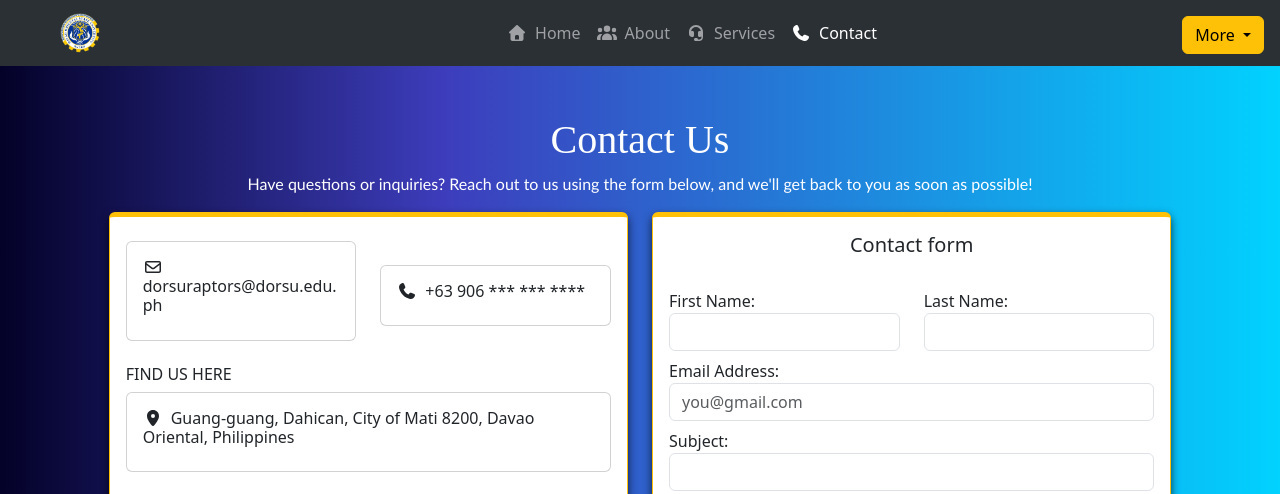
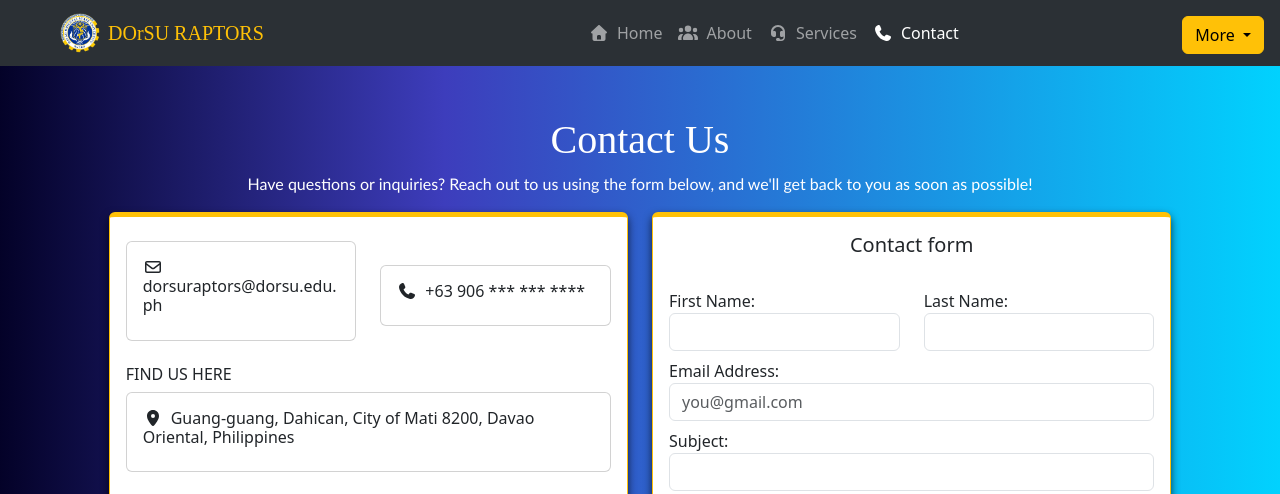
Before and after one commit to Yeyebonnel/my1stWebsite, a plain HTML site: page contact page.html in a window 1280 px wide. Shown: the top 494 px of the page. Drawn offline with nearby package versions, Linux system fonts and the light colour scheme.

Commit message:
Add files via upload

```diff
--- a/contact page.html
+++ b/contact page.html
@@ -8,12 +8,20 @@
     <link rel="stylesheet" type="text/css" href="style.css">
     <link rel="stylesheet" href="https://cdnjs.cloudflare.com/ajax/libs/font-awesome/6.6.0/css/all.min.css">
     <script src="fontawesome/js/all.js"></script>
+
+<style>
+  body {
+    overflow-x: hidden;
+    margin: 0;
+  }
+</style>
   </head>
 <body>
   <nav class="navbar navbar-expand-lg bg-body-tertiary fixed-top" data-bs-theme="dark">
     <div class="container-fluid">
       <a class="navbar-brand d-flex align-items-center ms-5" href="homepage.html">
         <img src="dorsu_logo.png" style="width: 40px;height: 40px; border-radius: 50px;">
+        <span class="ms-2 text-warning" style="font-family: Copperplate Gothic Bold; font-size: 1.25rem;">DOrSU RAPTORS</span>
       </a>
       <button class="navbar-toggler" type="button" data-bs-toggle="collapse" data-bs-target="#navbarText" aria-controls="navbarText" aria-expanded="false" aria-label="Toggle navigation">
         <span class="navbar-toggler-icon"></span>
```
Also changed, not shown: homepage.html (+8 -1 lines), profile page.html (+7 -1 lines), service_details.html (+7 -1 lines), who we are.html (+7 -1 lines), bg1.jpg (added).
